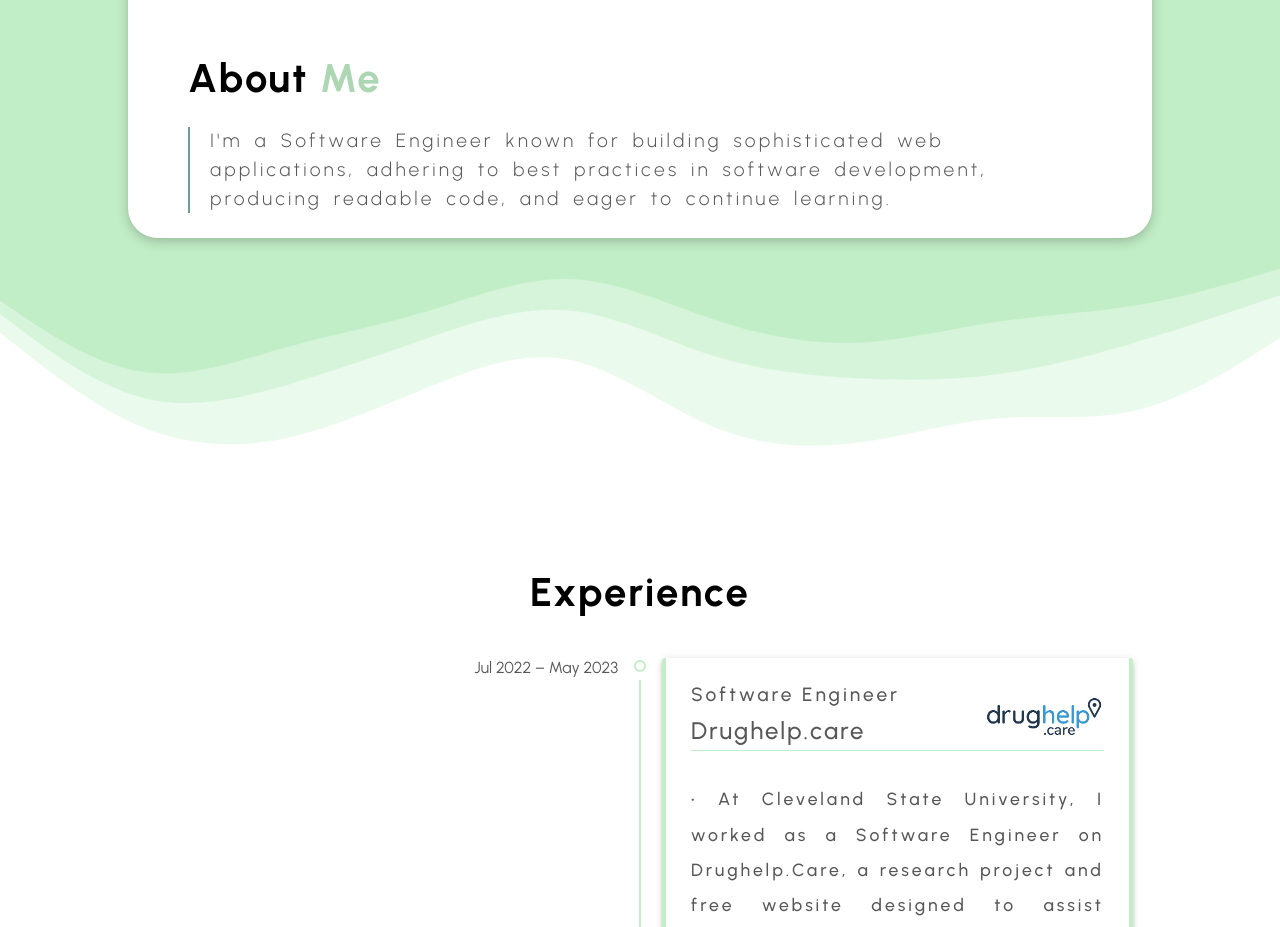
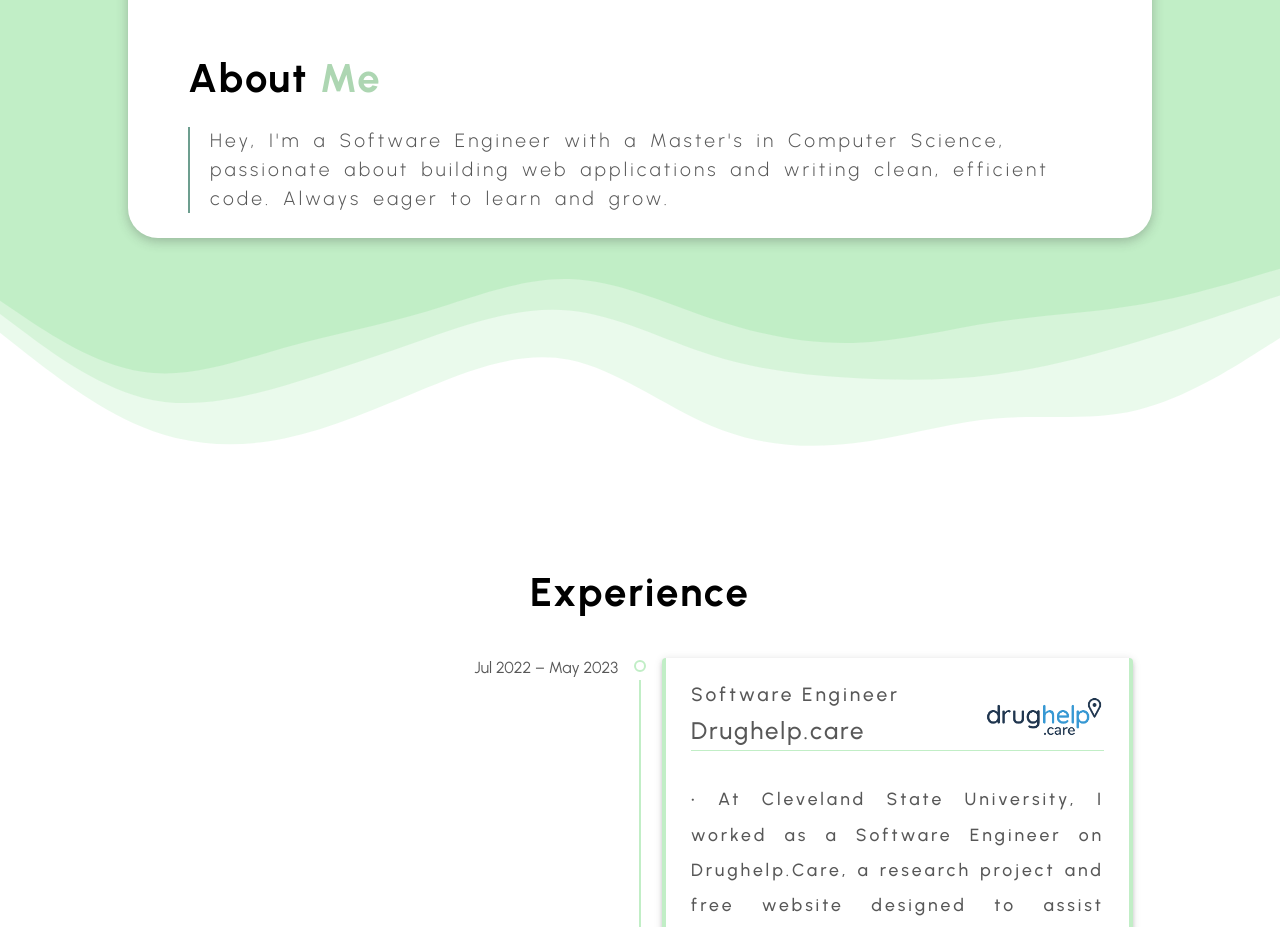
Before and after one commit to VenuAdhimulam/Portfolio, a React (Create React App) app: page /home in a window 1280 px wide. Shown: the part 1340-2267 px from the top of the page. Built offline with nearby package versions, Linux system fonts and the light colour scheme.

Commit message:
Updated about page

```diff
--- a/src/data.js
+++ b/src/data.js
@@ -92,9 +92,7 @@ export const aboutData = [
     id: 1,
     title: "About Me",
     img: Python_Logo,
-    desc: `I'm a Software Engineer known for building sophisticated web applications,
-           adhering to best practices in software development,
-           producing readable code, and eager to continue learning.`,
+    desc: `Hey, I'm a Software Engineer with a Master's in Computer Science, passionate about building web applications and writing clean, efficient code. Always eager to learn and grow.`,
     bg: "#f7f7f7",
   }
 ];
```
